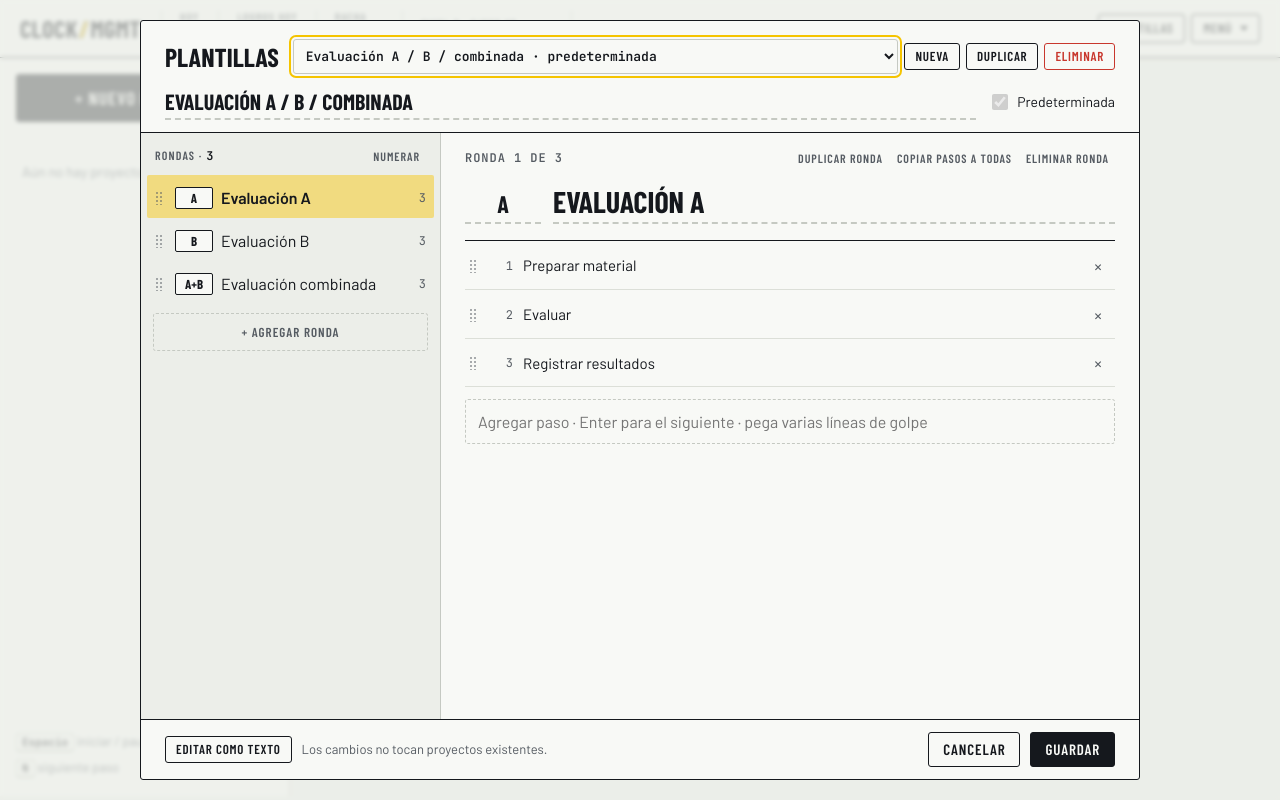
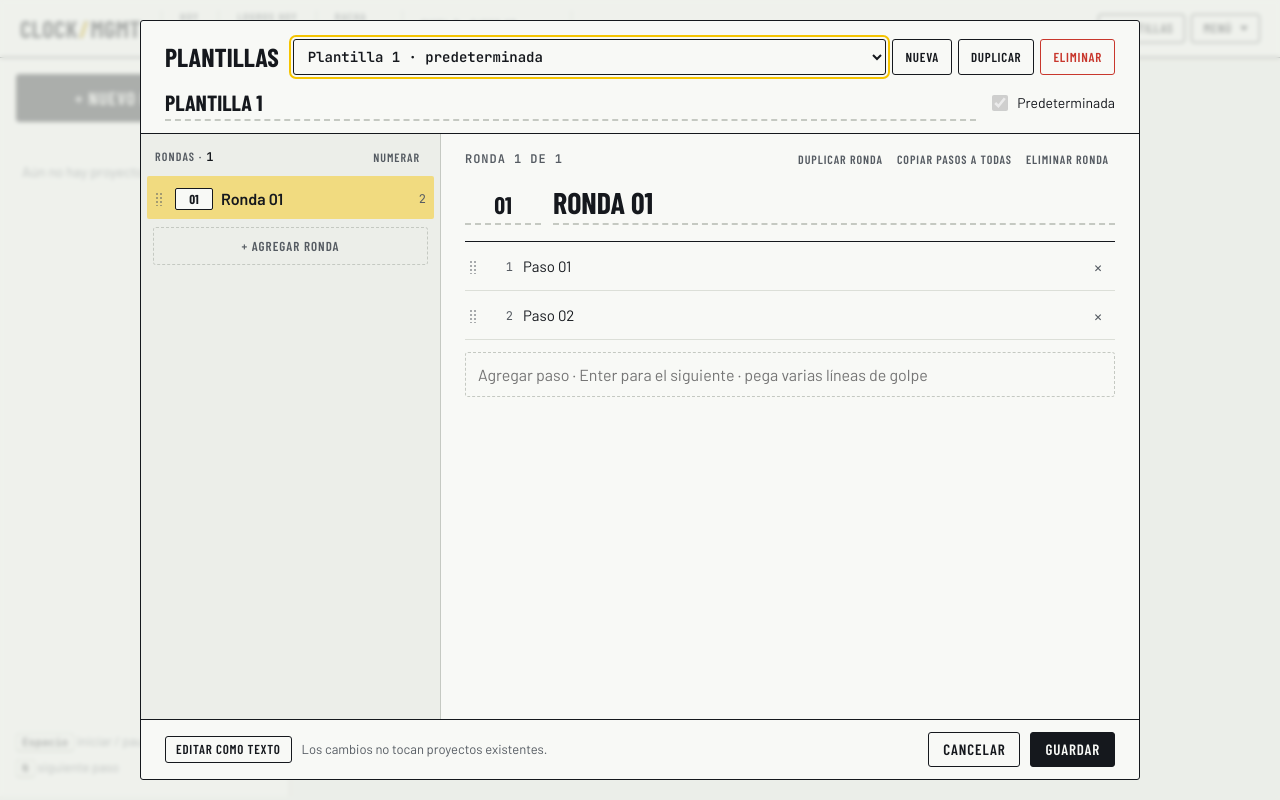
Before and after one commit to joelromr/clock-management, a plain HTML site: page index.html in a window 1280 px wide. Both pictures are taken after a click on the button "PLANTILLAS". Drawn offline with nearby package versions, Linux system fonts and the light colour scheme.

Commit message:
Plantilla inicial mínima y selector de plantillas a la altura de los botones
- Al empezar de cero (o en incógnito) la plantilla es "Plantilla 1" con una
  ronda y dos pasos, la misma que crea "Nueva"; ya no aparece Evaluación A/B.
  Los datos migrados de la primera versión conservan su plantilla.
- Selector de plantillas con la misma altura y trazo que Nueva/Duplicar/Eliminar.
- Pruebas: las que asumían 3 rondas reciben su plantilla explícita; prueba
  nueva para el arranque desde cero.

Co-Authored-By: Claude Opus 5.5 <noreply@anthropic.com>

```diff
--- a/app.js
+++ b/app.js
@@ -47,11 +47,9 @@ let timeOffset = 0; // ms que se adelantó el reloj (solo en modo prueba)
 let frozen = false; // true justo antes de recargar al cambiar de modo, para no sobrescribir
 
 const DEFAULT_TPL_ID = 'tpl-default';
-const DEFAULT_ROUNDS = [
-  { short: 'A', name: 'Evaluación A', steps: ['Preparar material', 'Evaluar', 'Registrar resultados'] },
-  { short: 'B', name: 'Evaluación B', steps: ['Preparar material', 'Evaluar', 'Registrar resultados'] },
-  { short: 'A+B', name: 'Evaluación combinada', steps: ['Comparar A vs B', 'Conciliar diferencias', 'Resultado final'] },
-];
+const DEFAULT_TPL_NAME = 'Plantilla 1';
+// Punto de partida mínimo (al empezar de cero y con "Nueva"): una ronda con dos pasos.
+const DEFAULT_ROUNDS = [{ short: '01', name: 'Ronda 01', steps: ['Paso 01', 'Paso 02'] }];
 
 /* ---------- utilidades ---------- */
 const $ = (s, r = document) => r.querySelector(s);
@@ -91,7 +89,7 @@ function freshState() {
     version: 2, projects: [], selectedId: null, lastSeen: null, away: null,
     settings: {
       sound: true, theme: 'system', friction: true, levelImages: false,
-      templates: [{ id: DEFAULT_TPL_ID, name: 'Evaluación A / B / combinada', rounds: clone(DEFAULT_ROUNDS) }],
+      templates: [{ id: DEFAULT_TPL_ID, name: DEFAULT_TPL_NAME, rounds: clone(DEFAULT_ROUNDS) }],
       defaultTemplateId: DEFAULT_TPL_ID,
     },
   };
@@ -142,7 +140,7 @@ function normalize(s) {
   const migrating = !Array.isArray(st.templates) || !st.templates.length;
   if (migrating) {
     const rounds = Array.isArray(old.template) && old.template.length ? old.template : clone(DEFAULT_ROUNDS);
-    st.templates = [{ id: DEFAULT_TPL_ID, name: 'Evaluación A / B / combinada', rounds }];
+    st.templates = [{ id: DEFAULT_TPL_ID, name: Array.isArray(old.template) && old.template.length ? 'Evaluación A / B / combinada' : DEFAULT_TPL_NAME, rounds }];
     st.defaultTemplateId = DEFAULT_TPL_ID;
   }
   st.templates = st.templates.filter((t) => t && typeof t === 'object')
@@ -1946,7 +1944,7 @@ $('#tplName').addEventListener('input', (e) => {
 $('#tplNew').addEventListener('click', () => {
   if (!settleEditor()) return;
   // Punto de partida mínimo: una ronda con dos pasos, para crecer con "Duplicar ronda".
-  const t = { id: uid(), name: `Plantilla ${tw.templates.length + 1}`, rounds: [{ short: '01', name: 'Ronda 01', steps: ['Paso 01', 'Paso 02'] }] };
+  const t = { id: uid(), name: `Plantilla ${tw.templates.length + 1}`, rounds: clone(DEFAULT_ROUNDS) };
   tw.templates.push(t);
   tw.editId = t.id; tw.ri = 0;
   renderTplDialog();
--- a/styles.css
+++ b/styles.css
@@ -645,7 +645,16 @@ dialog.tpl-dlg {
 }
 .tpl-shell { display: flex; flex-direction: column; height: 100%; }
 .tpl-head { padding: 18px 24px 0; display: grid; gap: 6px; }
-.tpl-head .tpl-bar { margin: 0; }
+.tpl-head .tpl-bar { margin: 0; align-items: stretch; }
+/* Selector y botones de la misma altura y el mismo trazo */
+.tpl-head .tpl-bar select, .tpl-head .tpl-bar .btn { height: 36px; box-sizing: border-box; }
+.tpl-head .tpl-bar select {
+  padding: 0 10px; border: 1.5px solid var(--ink); border-radius: var(--r);
+  font: 600 14px var(--f-mono); background: var(--sheet); color: var(--ink); cursor: pointer;
+}
+.tpl-head .tpl-bar select:hover { background: var(--rule-soft); }
+.tpl-head .tpl-bar .btn { padding: 0 12px; font-size: 13px; }
+.tpl-head h2 { align-self: center; }
 .tpl-head h2 { font: 700 26px/1 var(--f-display); text-transform: uppercase; margin-right: 8px; }
 .tpl-head .tpl-meta { border-top: 0; padding: 4px 0 12px; }
 .tpl-body { flex: 1; min-height: 0; border-top: 1.5px solid var(--ink); border-bottom: 1.5px solid var(--ink); }
```
Also changed, not shown: tests/tests.js (+19 -1 lines).
